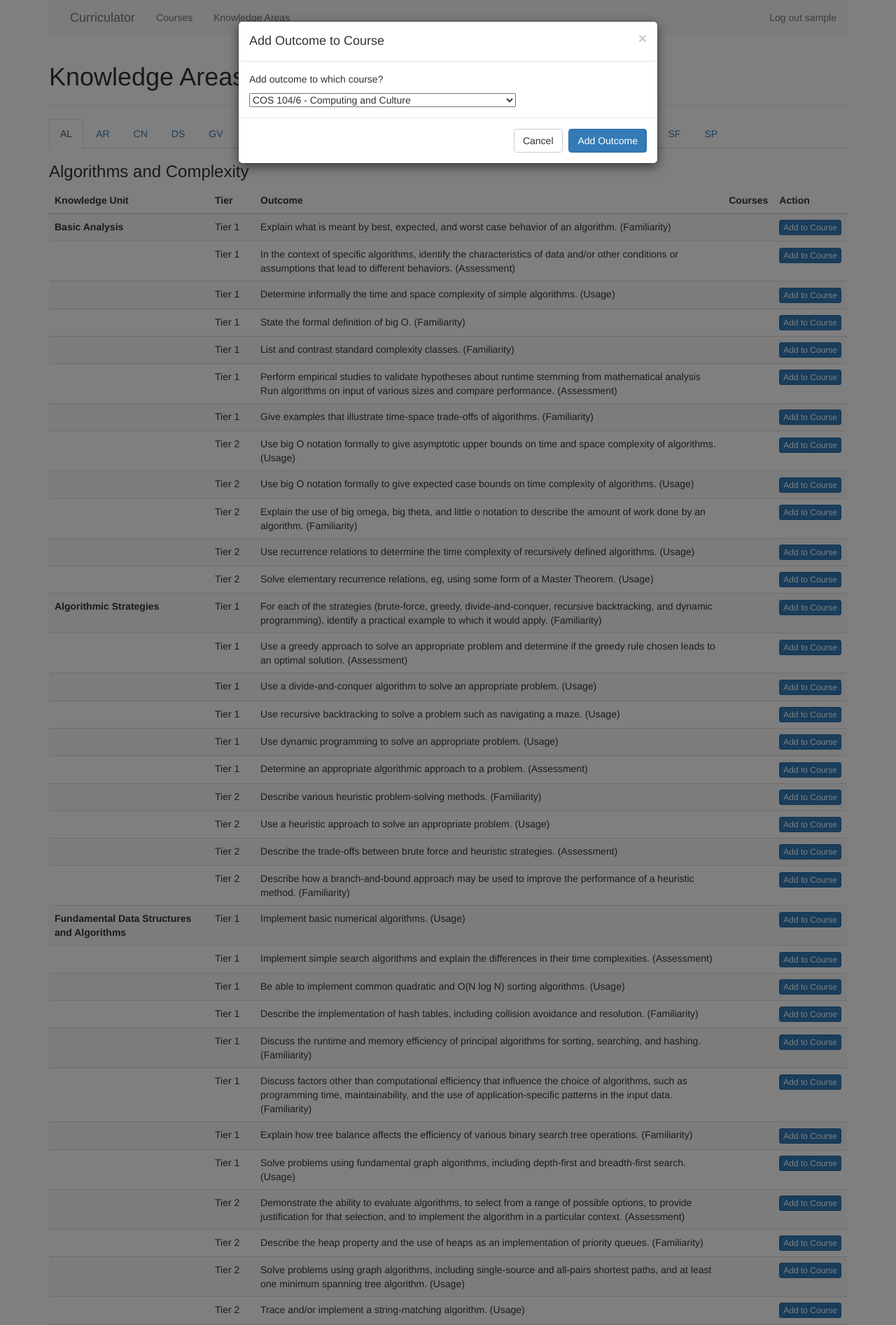
After one commit to nurkkala/curriculator, a Django app: page /cs2013/know-area/1/ in a window 1280 px wide, after a click on "Add to Course". The commit adds this page. Shown: the top 1893 px of the page at 70% size. Run offline with Django 3.2, Linux system fonts and the light colour scheme; the visitor is signed in with stand-in values (Sample User, id 1); data comes from the database, SQL or seed files in the repository; both versions use the stored data as it was after the commit; data that the repository does not hold is empty; some libraries are stand-ins or nearby versions.

Commit message:
Get adding a course to an outcome to work

```diff
--- a/cs2013/models.py
+++ b/cs2013/models.py
@@ -10,6 +10,12 @@ class KnowledgeArea(models.Model):
 
     def __unicode__(self):
         return self.name
+
+    def all_outcomes(self):
+        return LearningOutcome.objects \
+                              .filter(knowledge_unit__knowledge_area=self) \
+                              .order_by('knowledge_unit', 'seq')
+
 
     def tier_n_outcomes(self, n):
         return LearningOutcome.objects \
@@ -48,6 +54,9 @@ class LearningOutcome(models.Model):
     def __unicode__(self):
         return self.description
 
+    def knowledge_area(self):
+        return self.knowledge_unit.knowledge_area
+
 
 class Course(models.Model):
     designation = models.CharField(max_length=256)
@@ -65,3 +74,6 @@ class Course(models.Model):
     def sorted_outcomes(self):
         return self.learning_outcomes.order_by('knowledge_unit',
                                                'knowledge_unit__knowledge_area').all()
+
+    def unbreakable_designation(self):
+        return self.designation.replace(' ', '&nbsp;')
--- /dev/null
+++ b/cs2013/static/js/know_areas.js
@@ -0,0 +1,41 @@
+// Javascript for the Knowledge Areas page
+
+function getCookie(name) {
+  var cookieValue = null;
+  if (document.cookie && document.cookie != '') {
+    var cookies = document.cookie.split(';');
+    for (var i = 0; i < cookies.length; i++) {
+      var cookie = jQuery.trim(cookies[i]);
+      // Does this cookie string begin with the name we want?
+      if (cookie.substring(0, name.length + 1) == (name + '=')) {
+        cookieValue = decodeURIComponent(cookie.substring(name.length + 1));
+        break;
+      }
+    }
+  }
+  return cookieValue;
+}
+
+(function(){
+  var course_pk = undefined;
+  var outcome_pk = undefined;
+
+  $('#add-outcome-to-course').on('show.bs.modal', function(e) {
+    outcome_pk = e.relatedTarget.dataset.outcome;
+  });
+
+  $('#add-button').click(function(e) {
+    course_pk = $('#chosen-course option:selected')[0].value;
+    console.log("Course %o gets outcome %o", course_pk, outcome_pk);
+
+    $.post("/cs2013/add-outcome/",
+	   { course_pk: course_pk,
+	     outcome_pk: outcome_pk,
+	     csrfmiddlewaretoken: getCookie('csrftoken') },
+	  function() {
+	    $('#add-outcome-to-course').modal('hide');
+	    location.reload();
+	  });
+
+  });
+}());
--- a/cs2013/templates/cs2013/base.html
+++ b/cs2013/templates/cs2013/base.html
@@ -26,10 +26,10 @@
 	  </div>
           <ul class="nav navbar-nav">
 	    <li>
-	      <a href="{% url 'all-courses' %}">All Courses</a>
+	      <a href="{% url 'all-courses' %}">Courses</a>
 	    </li>
 	    <li>
-	      <a href="{% url 'all-outcomes' %}">All Outcomes</a>
+	      <a href="{% url 'know-area' 1 %}">Knowledge Areas</a>
 	    </li>
           </ul>
           <ul class="nav navbar-nav navbar-right">
@@ -53,5 +53,10 @@
     <script src="https://ajax.googleapis.com/ajax/libs/jquery/1.11.0/jquery.min.js"></script>
     <!-- Latest compiled and minified JavaScript -->
     <script src="//netdna.bootstrapcdn.com/bootstrap/3.1.1/js/bootstrap.min.js"></script>
+
+    {% block extra-javascript %}
+    <!-- Extra Javascript -->
+    {% endblock %}
+
   </body>
 </html>
--- /dev/null
+++ b/cs2013/templates/cs2013/know_areas.html
@@ -0,0 +1,83 @@
+{% extends "cs2013/base.html" %}
+{% load static %}
+
+{% block title %}All Outcomes{% endblock %}
+
+{% block extra-javascript %}
+  <script src="{% static 'js/know_areas.js' %}"></script>
+{% endblock %}
+
+{% block content %}
+  <div class="page-header">
+    <h1>Knowledge Areas</h1>
+  </div>
+
+  <ul class="nav nav-tabs">
+    {% for area in all_areas %}
+      <li {% ifequal area.pk selected_area.pk %}class="active"{% endifequal %}>
+	<a href="{% url 'know-area' area.pk %}"
+	   data-toggle="tooltip" title="{{ area.name }}">{{ area.abbreviation }}</a>
+      </li>
+    {% endfor %}
+  </ul>
+
+  <h3>{{ selected_area }}</h3>
+
+  <div id="add-outcome-to-course" class="modal">
+    <div class="modal-dialog">
+      <div class="modal-content">
+	<div class="modal-header">
+          <button type="button" class="close" data-dismiss="modal">&times;</button>
+          <h4 class="modal-title">Add Outcome to Course</h4>
+	</div>
+	<div class="modal-body">
+	  <p>Add outcome to which course?</p>
+	  <select id="chosen-course">
+	    {% for course in all_courses %}
+	      <option value="{{ course.pk }}">{{ course }}</option>
+	    {% endfor %}
+	  </select>
+	</div>
+	<div class="modal-footer">
+          <button type="button" class="btn btn-default" data-dismiss="modal">Cancel</button>
+          <button type="button" class="btn btn-primary" id="add-button">Add Outcome</button>
+	</div>
+      </div>
+    </div>
+  </div>
+
+  <table class="table table-striped table-hover">
+    <thead>
+      <tr>
+        <th>Knowledge Unit</th>
+	<th>Tier</th>
+        <th>Outcome</th>
+        <th>Courses</th>
+	<th>Action</th>
+      </tr>
+    </thead>
+    <tbody>
+      {% for outcome in selected_area.all_outcomes %}
+	<tr>
+          <th>{% ifchanged %}{{ outcome.knowledge_unit }}{% endifchanged %}</th>
+	  <td>{{ outcome.get_tier_display }}</td>
+          <td>{{ outcome }} ({{ outcome.get_mastery_level_display }})</td>
+          <td>
+	    {% for course in outcome.courses.all %}
+              <a href="{% url 'course-details' course.pk %}">
+		{{ course.unbreakable_designation|safe }}</a>
+	    {% endfor %}
+	  </td>
+	  <td>
+	    <button class="btn btn-primary btn-xs"
+		    data-outcome="{{ outcome.pk }}"
+		    data-toggle="modal"
+		    data-target="#add-outcome-to-course">Add to Course</button>
+	  </td>
+	</tr>
+      {% endfor %}
+    </tbody>
+
+
+
+{% endblock %}
--- a/cs2013/templates/cs2013/outcomes.html
+++ b/cs2013/templates/cs2013/outcomes.html
@@ -22,7 +22,7 @@
 
   <h2>{{ know_area }} - Tier {{ tier }}</h2>
 
-  <form role="form" method="post" action="{% url 'outcomes' course.pk page %}">
+  <form role="form" method="post" action="{% url 'course-outcomes' course.pk page %}">
     {% csrf_token %}
     <table class="table table-striped table-hover">
       <thead>
--- a/cs2013/urls.py
+++ b/cs2013/urls.py
@@ -2,8 +2,15 @@ from django.conf.urls import patterns, url
 
 urlpatterns = patterns(
     'cs2013.views',
-    url(r'^all-outcomes', 'all_outcomes', name='all-outcomes'),
-    url(r'^course-outcomes/(?P<course_pk>\d+)/(?P<page>\d+)/$', 'course_outcomes', name='course-outcomes'),
-    url(r'^course-details/(?P<course_pk>\d+)/$', 'course_details', name='course-details'),
-    url(r'^remove/(?P<course_pk>\d+)/(?P<outcome_pk>\d+)/$', 'remove_outcome', name='remove-outcome'),
+    url(r'^course-details/(?P<course_pk>\d+)/$',
+        'course_details', name='course-details'),
+    url(r'^course-outcomes/(?P<course_pk>\d+)/(?P<page>\d+)/$',
+        'course_outcomes', name='course-outcomes'),
+
+    url(r'^know-area/(?P<area_pk>\d+)/$',
+        'know_area', name='know-area'),
+
+    url(r'^remove-outcome/(?P<course_pk>\d+)/(?P<outcome_pk>\d+)/$',
+        'remove_outcome', name='remove-outcome'),
+    url(r'^add-outcome/$', 'add_outcome', name='add-outcome'),
 )
--- a/cs2013/views.py
+++ b/cs2013/views.py
@@ -11,8 +11,11 @@ def home(request):
                   { 'courses': Course.objects.all() })
 
 @login_required
-def all_outcomes(request):
-    return render(request, 'cs2013/all_outcomes.html')
+def know_area(request, area_pk):
+    return render(request, 'cs2013/know_areas.html',
+                  { 'all_areas': KnowledgeArea.objects.all(),
+                    'selected_area': KnowledgeArea.objects.get(pk=area_pk),
+                    'all_courses': Course.objects.all() })
 
 @login_required
 def course_outcomes(request, course_pk, page):
@@ -31,7 +34,7 @@ def course_outcomes(request, course_pk, page):
         if page == page_count:
             course.completed = True
             course.save()
-            return redirect('home')
+            return redirect('all-courses')
         else:
             page += 1
 
@@ -60,4 +63,16 @@ def remove_outcome(request, course_pk, outcome_pk):
     course = Course.objects.get(pk=course_pk)
     outcome = LearningOutcome.objects.get(pk=outcome_pk)
     course.learning_outcomes.remove(outcome)
-    return redirect('details', course_pk)
+    return redirect('course-details', course_pk)
+
+def add_outcome(request):
+    course_pk = request.POST['course_pk']
+    outcome_pk = request.POST['outcome_pk']
+    print "PKS", course_pk, outcome_pk
+
+    course = Course.objects.get(pk=course_pk)
+    outcome = LearningOutcome.objects.get(pk=outcome_pk)
+    print "CO", course, outcome
+
+    course.learning_outcomes.add(outcome)
+    return redirect('course-details', course_pk)
--- a/curriculator/urls.py
+++ b/curriculator/urls.py
@@ -8,8 +8,10 @@ urlpatterns = patterns(
     url(r'^$', 'cs2013.views.home', name='all-courses'),
     url(r'^cs2013/', include('cs2013.urls')),
 
-    url(r'^accounts/login/$', 'django.contrib.auth.views.login', name='login'),
-    url(r'^accounts/logout/$', 'django.contrib.auth.views.logout', kwargs={ 'next_page': '/' }, name='logout'),
+    url(r'^accounts/login/$', 'django.contrib.auth.views.login',
+        name='login'),
+    url(r'^accounts/logout/$', 'django.contrib.auth.views.logout',
+        kwargs={ 'next_page': '/' }, name='logout'),
 
     url(r'^admin/', include(admin.site.urls))
 )
```
Also changed, not shown: cs2013/templates/cs2013/details.html (+11 -4 lines), cs2013/fixtures/initial_data.json.
